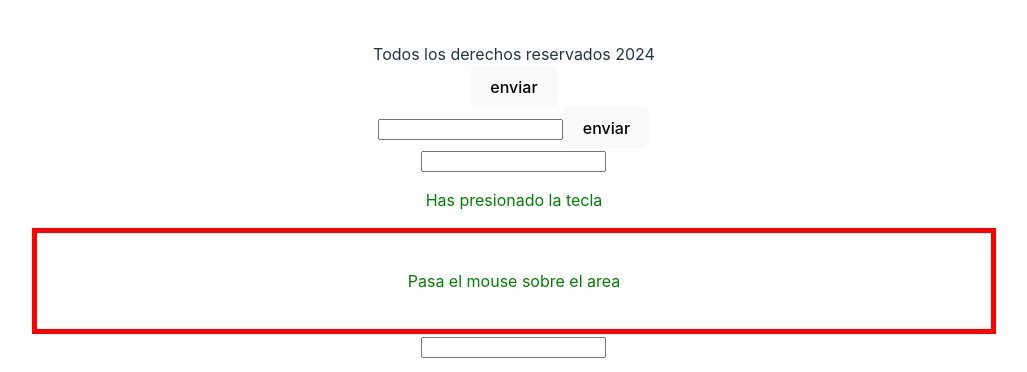
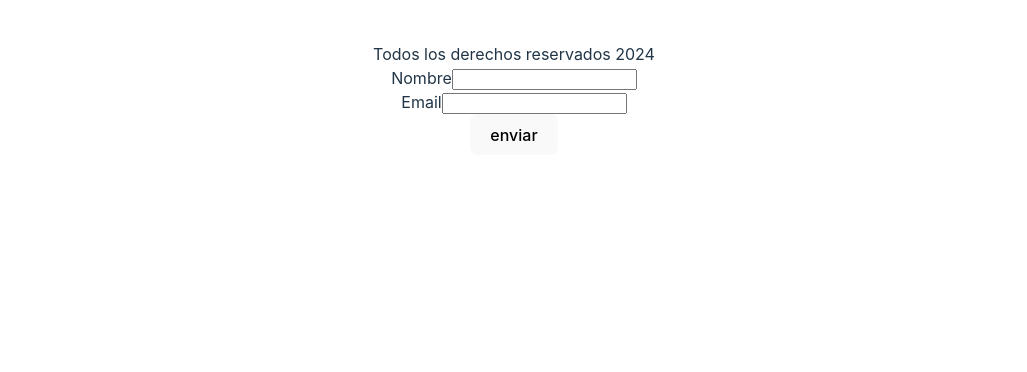
Before and after one commit to mpramos/REACT-V3, a React (Vite) app in the folder mifirstproject/: page / in a window 1280 px wide. Shown: the part 1286-1658 px from the top of the page, without its empty margins (126-1153 px from the left). After the commit the page ends 1473 px from the top, so only its background shows below. Built offline with nearby package versions, Linux system fonts and the light colour scheme.

Commit message:
formularios

```diff
--- a/mifirstproject/src/App.jsx
+++ b/mifirstproject/src/App.jsx
@@ -7,6 +7,10 @@ import { Contador } from './Contador'
 import Data from './Data'
 import { Footer } from './Footer'
 import Formulario from './FormularioChange'
+import FormularioCheckBoxRadio from './FormularioCheckBoxRadio'
+import FormularioComplejo from './FormularioComplejo'
+import { FormularioSimple } from './FormularioSimple'
+import FormularioValidacion from './FormularioValidacion'
 import { Header } from './Header'
 import MouseEnterLeave from './MouseEnterLeave'
 import MovieList from './MovieList'
@@ -81,11 +85,15 @@ let mensaje='Todos los derechos reservados 2024'
       {/* <Data/> */}
       <MovieList/>
      <Footer mensaje={mensaje}/>
-     <Btn/>
+     {/* <Btn/>
      <Formulario/>
         <OnKeyPress/>
         <MouseEnterLeave/>
-        <Blur/>
+        <Blur/> */}
+        {/* <FormularioSimple/> */}
+        {/* <FormularioComplejo/> */}
+        {/* <FormularioCheckBoxRadio/> */}
+        <FormularioValidacion/>
     </div>
   )
 }
--- /dev/null
+++ b/mifirstproject/src/FormularioCheckBoxRadio.jsx
@@ -0,0 +1,101 @@
+import React, { useState } from 'react'
+
+const FormularioCheckBoxRadio = () => {
+    const[formData, setFormData]= useState({
+        gender:'',
+        skills:{
+            html:false,
+            css:false,
+            javascript:false
+        }
+    })
+
+const handleSumbit=(e)=>{
+        e.preventDefault()
+        console.log('Datos del formulario ', formData);
+
+}
+
+const handleChange=(e)=>{
+        const {name, value, type,checked}=e.target
+        if (type==='checkbox') {
+            setFormData((prevData)=>({
+                ...prevData,
+                skills:{
+                    ...prevData.skills,
+                    [name] :checked
+                }
+            }))
+        }else{
+            setFormData((prevData)=>({
+                ...prevData,
+               [name]:value
+            }))
+        }
+}
+
+  return (
+    <form  onSubmit={handleSumbit}>
+        <div>
+            <label> Genero</label>
+            <label>
+                <input
+                    type="radio"
+                    name='gender'
+                    value='masculino'
+                    checked={formData.gender==='masculino'}
+                    onChange={handleChange}
+                    />
+                Masculino
+            </label>
+            <label>
+                <input
+                type="radio"
+                name='gender'
+                value='femenino'
+                checked={formData.gender==='femenino'}
+                onChange={handleChange}
+                />
+                Femenino
+            </label>
+        </div>
+        <div>
+            <label> Habilidades</label>
+            <label>
+
+             <input
+                type='checkbox'
+                name='html'
+                checked={formData.skills.html}
+                onChange={handleChange}
+                />
+                HTML
+        </label>
+            <label>
+
+             <input
+                type='checkbox'
+                name='css'
+                checked={formData.skills.css}
+                onChange={handleChange}
+                />
+                CSS
+        </label>
+            <label>
+
+             <input
+                type='checkbox'
+                name='javascript'
+                checked={formData.skills.javascript}
+                onChange={handleChange}
+                />
+                JavaScript
+        </label>
+        </div>
+    <button type="submit">enviar</button>
+
+    </form>
+  )
+}
+
+export default FormularioCheckBoxRadio
--- /dev/null
+++ b/mifirstproject/src/FormularioComplejo.jsx
@@ -0,0 +1,54 @@
+import React, { useState } from 'react'
+
+const FormularioComplejo = () => {
+    const [formData,setFormData]=useState({
+        firstName:'',
+        lastName:'',
+        email:''
+    })
+
+    const handleSubmit=(e)=>{
+        e.preventDefault()
+        console.log('Datos del formulario ', formData);
+    }
+    const handleChange=(e)=>{
+            const {name,value}= e.target
+            setFormData((prevData)=>({...prevData,[name]:value}))
+    }
+    return (
+    <>
+        <form onSubmit={handleSubmit}>
+            <div>
+            <label>Nombre</label>
+            <input
+                type="text"
+                name='firstName'
+                value={formData.firstName}
+                onChange={handleChange}
+                />
+            </div>
+            <div>
+            <label>Email</label>
+            <input
+                type="email"
+                name='email'
+                value={formData.email}
+                onChange={handleChange}
+                />
+            </div>
+            <div>
+            <label>Apellido</label>
+            <input
+                type="text"
+                name='lastName'
+                value={formData.lastName}
+                onChange={handleChange}
+                />
+            </div>
+            <button type="submit">enviar</button>
+        </form>
+    </>
+)
+}
+
+export default FormularioComplejo
--- /dev/null
+++ b/mifirstproject/src/FormularioSimple.jsx
@@ -0,0 +1,33 @@
+import React, { useState } from 'react'
+
+export const FormularioSimple = () => {
+    const [nombre, setNombre]=useState('')
+    const [email, setEmail]=useState('')
+
+    const manejarEnvio=(e)=>{
+            e.preventDefault()
+            alert(`Nombre ${nombre} Email ${email}`)
+    }
+  return (
+    <form onSubmit={manejarEnvio}>
+        <div>
+            <label > Nombre </label>
+            <input
+            type="text"
+            value={nombre}
+            onChange={e=>setNombre(e.target.value)}
+            />
+        </div>
+        <div>
+            <label > Email </label>
+            <input
+            type="email"
+            value={email}
+            onChange={e=>setEmail(e.target.value)}
+            />
+        </div>
+        <button type='submit'>enviar</button>
+
+    </form>
+  )
+}
--- /dev/null
+++ b/mifirstproject/src/FormularioValidacion.jsx
@@ -0,0 +1,59 @@
+import React, { useState } from 'react'
+
+const FormularioValidacion = () => {
+    const [formData, setFormData]=useState({nombre:'', email:''})
+    const [error, setError]= useState({})
+
+    const handleSubmit=(e)=>{
+        e.preventDefault()
+        if (!formData.nombre || !formData.email) {
+            alert('Por favor debe completar todos los campos')
+        }else{
+            alert(` Datos enviados ${formData.nombre} ${formData.email}`)
+        }
+    }
+    const handleChange=(e)=>{
+        const {name, value}=e.target
+        setFormData({...formData, [name]: value})
+
+        }
+    const handleBlur=(e)=>{
+        const {name, value} = e.target
+        if (!value) {
+            setError((prevError)=>({...prevError, [name]:'Este campo es obligatorio'}))
+        }else{
+            setError((prevError)=>({...prevError, [name]:''}))
+        }
+    }
+
+    return (
+        <form onSubmit={handleSubmit}>
+            <div>
+                <label >Nombre</label>
+                <input
+                    type="text"
+                    name="nombre"
+                    value={formData.nombre}
+                    onChange={handleChange}
+                    onBlur={handleBlur}
+                    />
+                {error.nombre && <span>{error.nombre}</span>}
+            </div>
+            <div>
+                <label >Email</label>
+                <input
+                    type="email"
+                    name="email"
+                    value={formData.email}
+                    onChange={handleChange}
+                    onBlur={handleBlur}
+                    />
+                {error.email && <span>{error.email}</span>}
+            </div>
+            <button type='submit'>enviar</button>
+        </form>
+
+    )
+}
+
+export default FormularioValidacion
```
